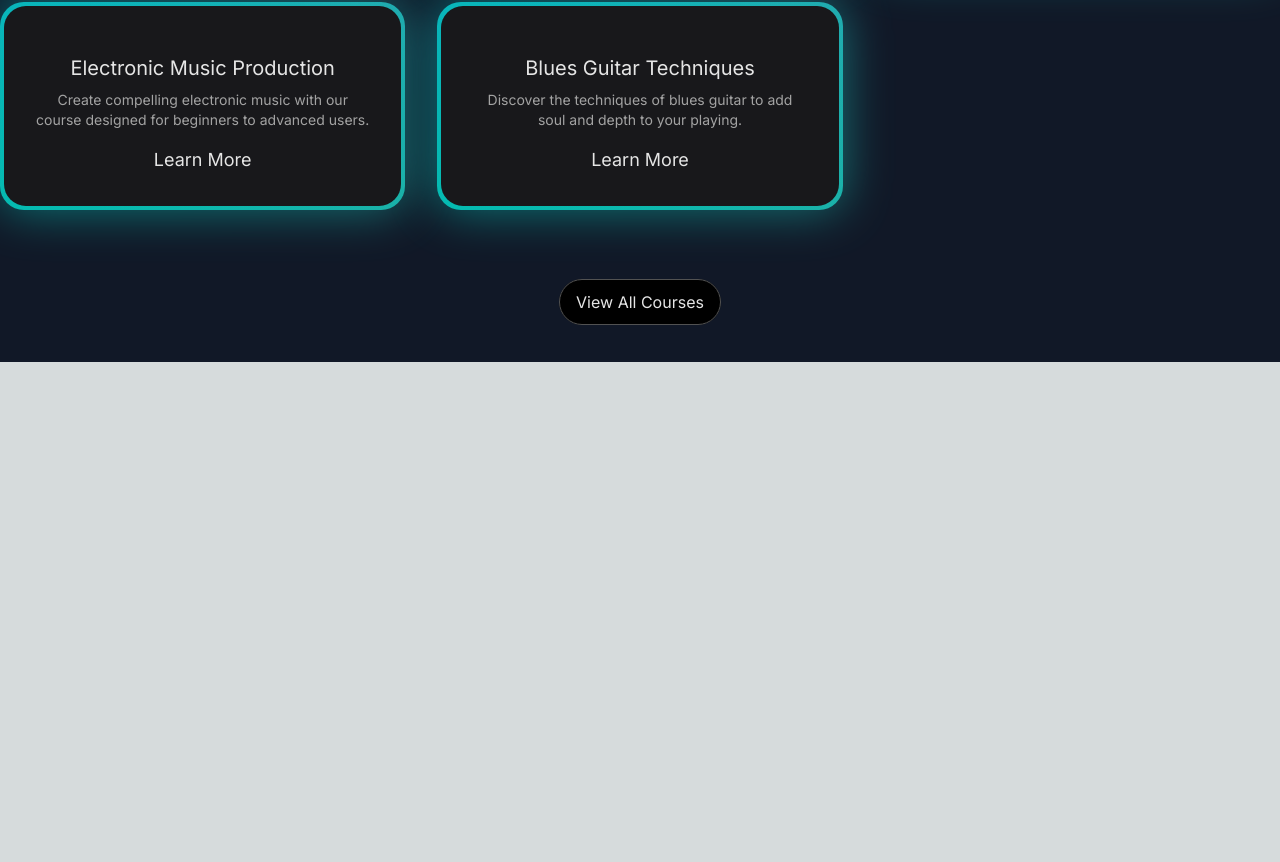
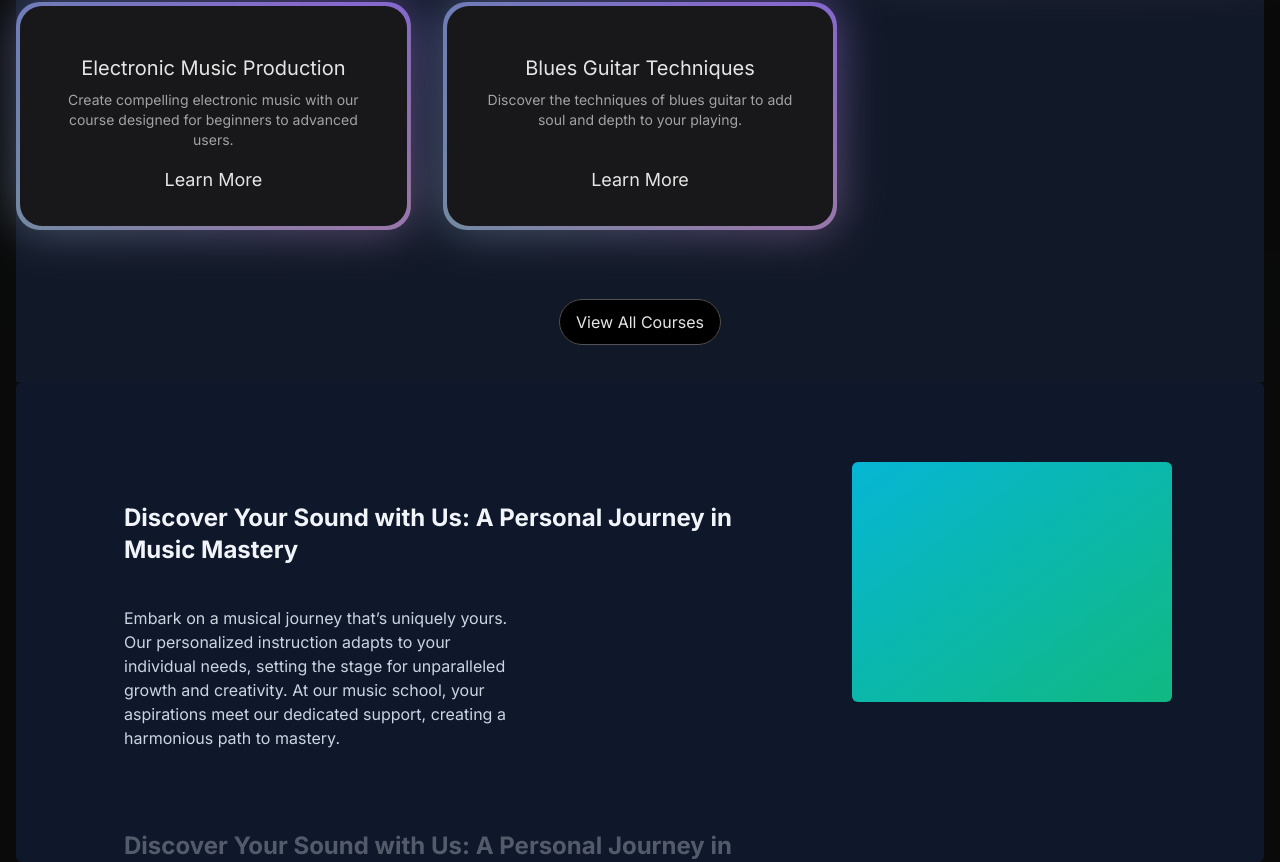
Before and after one commit to mohits-git/nextjs-music-app, a Next.js app: page / in a window 1280 px wide. Shown: the part 1058-1920 px from the top of the page. Before the commit the page ends 1420 px from the top, so only its background shows below. Built offline with nearby package versions, Linux system fonts and the light colour scheme.

Commit message:
feat: added WhyChooseUs Section

```diff
--- a/src/app/page.tsx
+++ b/src/app/page.tsx
@@ -1,12 +1,13 @@
 import FeaturedCourses from "@/components/FeaturedCourses";
 import HeroSection from "@/components/HeroSection";
-import Image from "next/image";
+import WhyChooseUs from "@/components/WhyChooseUs";
 
 export default function Home() {
   return (
-    <main className="min-h-screen bg-black/[0.96] antialiased bg-grid-white/[0.02]">
+    <main className="min-h-screen bg-black/[0.96] antialiased bg-grid-white/[0.02] mx-auto px-4">
       <HeroSection />
       <FeaturedCourses />
+      <WhyChooseUs />
     </main>
 
   );
--- /dev/null
+++ b/src/components/WhyChooseUs.tsx
@@ -0,0 +1,44 @@
+"use client";
+import React from "react";
+import { StickyScroll } from "./ui/sticky-scroll-reveal";
+
+export default function WhyChooseUs() {
+  return (
+    <div className="scrollbar-hidden">
+      <StickyScroll content={musicSchoolContent} />
+    </div>
+  )
+}
+
+const musicSchoolContent = [
+  {
+    title: 'Discover Your Sound with Us: A Personal Journey in Music Mastery',
+    description:
+      'Embark on a musical journey that’s uniquely yours. Our personalized instruction adapts to your individual needs, setting the stage for unparalleled growth and creativity. At our music school, your aspirations meet our dedicated support, creating a harmonious path to mastery.',
+  },
+  {
+    title: 'Discover Your Sound with Us: A Personal Journey in Music Mastery',
+    description:
+      'Embark on a musical journey that’s uniquely yours. Our personalized instruction adapts to your individual needs, setting the stage for unparalleled growth and creativity. At our music school, your aspirations meet our dedicated support, creating a harmonious path to mastery.',
+  },
+  {
+    title: 'Discover Your Sound with Us: A Personal Journey in Music Mastery',
+    description:
+      'Embark on a musical journey that’s uniquely yours. Our personalized instruction adapts to your individual needs, setting the stage for unparalleled growth and creativity. At our music school, your aspirations meet our dedicated support, creating a harmonious path to mastery.',
+  },
+  {
+    title: 'Live Feedback & Engagement',
+    description:
+      'Immerse yourself in an interactive learning experience where feedback is immediate, just like real-time changes in a collaborative project. This approach enhances your understanding and mastery of music concepts and performance techniques.',
+  },
+  {
+    title: 'Cutting-Edge Curriculum',
+    description:
+      'Our curriculum is continuously updated to include the latest music education trends and technologies, ensuring you’re always learning with the most current and effective methods. Say goodbye to outdated materials and welcome an education that evolves with the industry.',
+  },
+  {
+    title: 'Limitless Learning Opportunities',
+    description:
+      'With our expansive resource library and dynamic course offerings, you’ll never find yourself without something new to explore. Our platform provides continuous opportunities for growth, ensuring your musical skills are always advancing.',
+  },
+];
--- /dev/null
+++ b/src/components/ui/sticky-scroll-reveal.tsx
@@ -0,0 +1,88 @@
+"use client";
+import React, { useRef } from "react";
+import { useMotionValueEvent, useScroll } from "framer-motion";
+import { motion } from "framer-motion";
+
+export const StickyScroll = ({
+  content,
+}: {
+  content: {
+    title: string;
+    description: string;
+  }[];
+}) => {
+  const [activeCard, setActiveCard] = React.useState(0);
+  const ref = useRef<any>(null);
+  const { scrollYProgress } = useScroll({
+    container: ref,
+    offset: ["start start", "end start"],
+  });
+  const cardLength = content.length;
+
+  useMotionValueEvent(scrollYProgress, "change", (latest) => {
+    const cardsBreakpoints = content.map((_, index) => index / cardLength);
+    cardsBreakpoints.forEach((breakpoint, index) => {
+      if (latest > breakpoint - 0.2 && latest <= breakpoint) {
+        setActiveCard(() => index);
+      }
+    });
+  });
+
+  const backgroundColors = [
+    "var(--slate-900)",
+    "var(--black)",
+    "var(--neutral-900)",
+  ];
+  const linearGradients = [
+    "linear-gradient(to bottom right, var(--cyan-500), var(--emerald-500))",
+    "linear-gradient(to bottom right, var(--pink-500), var(--indigo-500))",
+    "linear-gradient(to bottom right, var(--orange-500), var(--yellow-500))",
+  ];
+  return (
+    <motion.div
+      animate={{
+        backgroundColor: backgroundColors[activeCard % backgroundColors.length],
+      }}
+      className="h-[30rem] overflow-y-auto flex justify-center relative space-x-10 rounded-md p-10"
+      ref={ref}
+    >
+      <div className="div relative flex items-start px-4">
+        <div className="max-w-2xl">
+          {content.map((item, index) => (
+            <div key={item.title + index} className="my-20">
+              <motion.h2
+                initial={{
+                  opacity: 0,
+                }}
+                animate={{
+                  opacity: activeCard === index ? 1 : 0.3,
+                }}
+                className="text-2xl font-bold text-slate-100"
+              >
+                {item.title}
+              </motion.h2>
+              <motion.p
+                initial={{
+                  opacity: 0,
+                }}
+                animate={{
+                  opacity: activeCard === index ? 1 : 0.3,
+                }}
+                className="text-kg text-slate-300 max-w-sm mt-10"
+              >
+                {item.description}
+              </motion.p>
+            </div>
+          ))}
+          <div className="h-40" />
+        </div>
+      </div>
+      <motion.div
+        animate={{
+          background: linearGradients[activeCard % linearGradients.length],
+        }}
+        className="hidden lg:block h-60 w-80 rounded-md bg-white sticky top-10 overflow-hidden"
+      ></motion.div>
+    </motion.div>
+  );
+};
```
